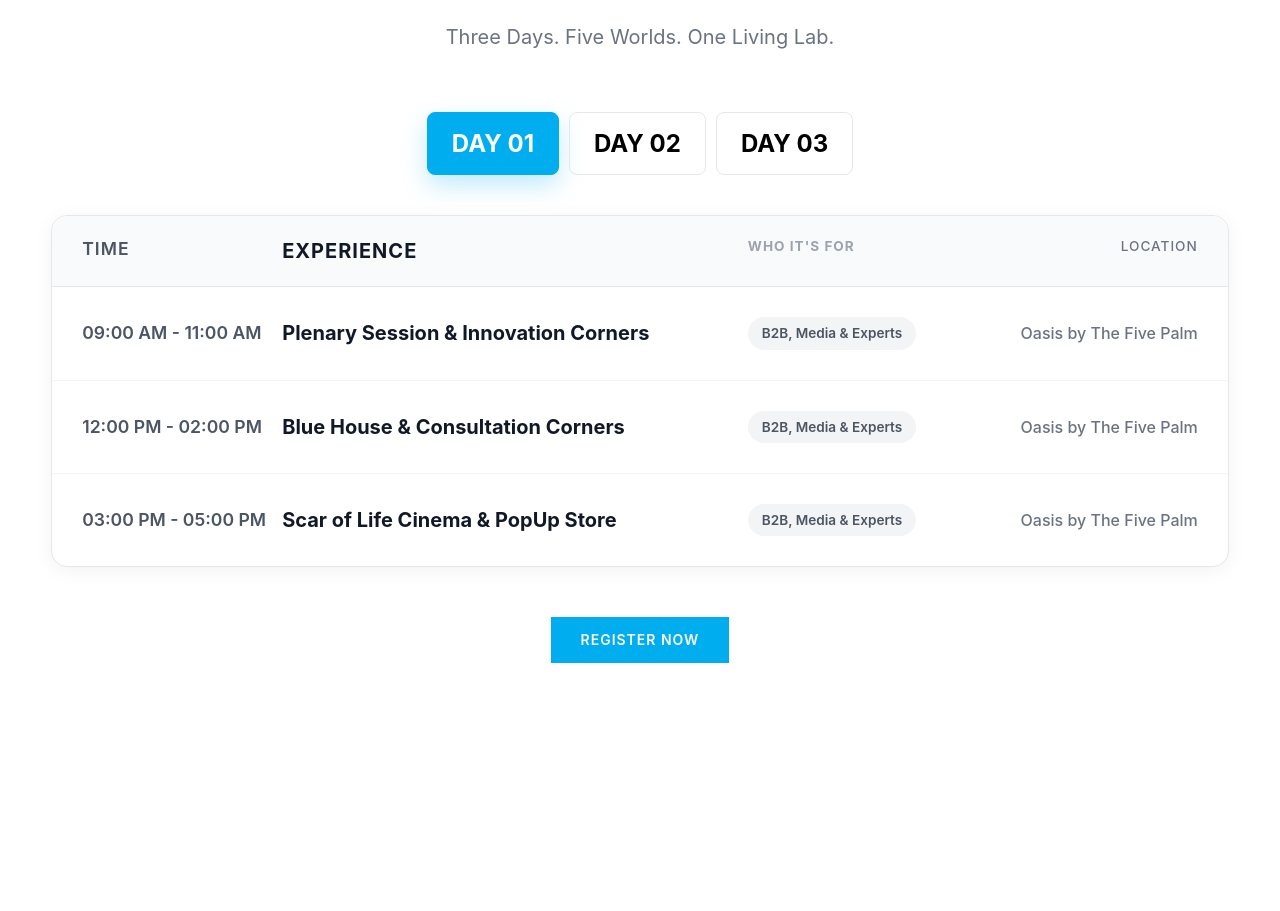
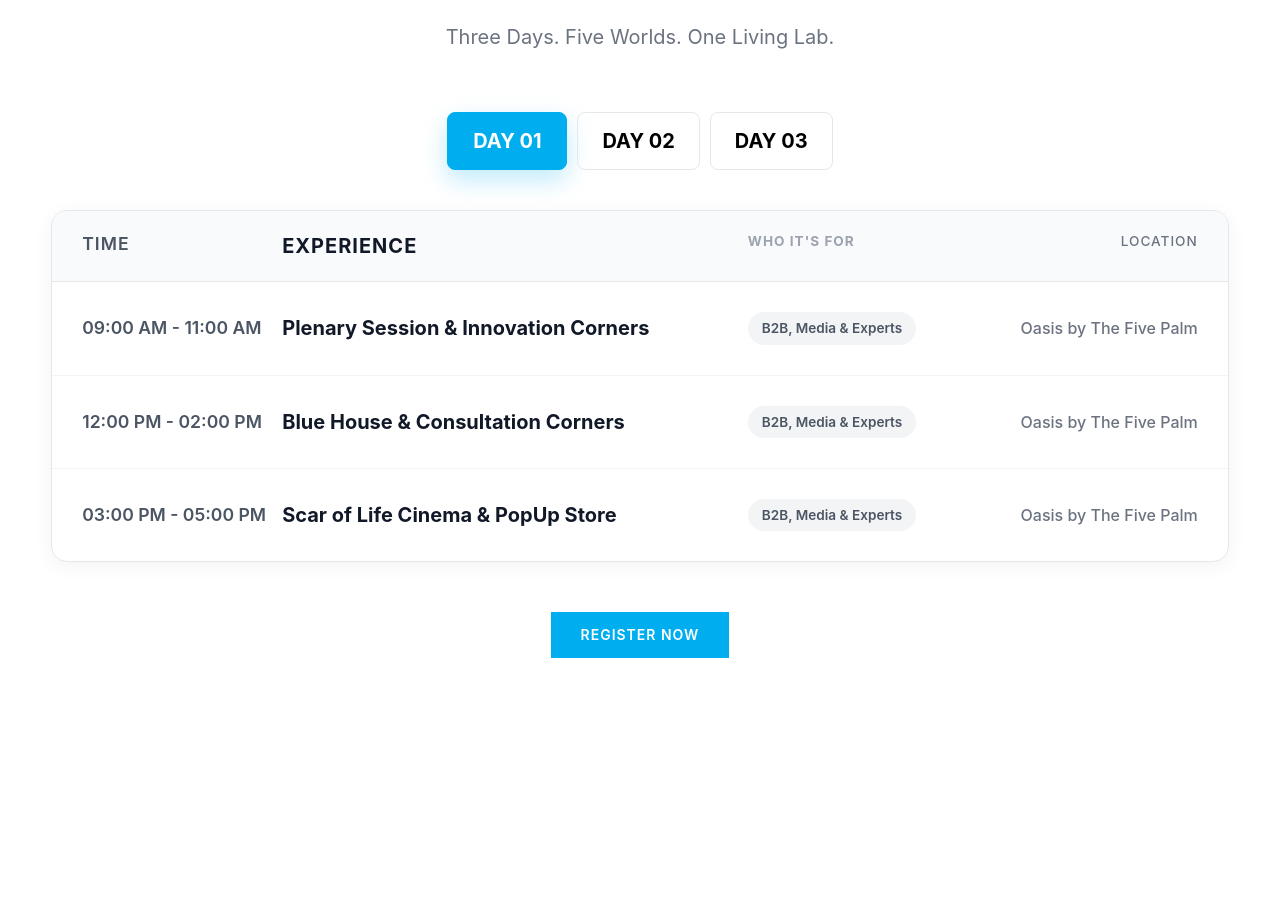
Before and after one commit to Dakolo14/livinglab, a React (Vite) app: page / in a window 1280 px wide. Shown: the part 7480-8391 px from the top of the page. Built offline with nearby package versions, Linux system fonts and the light colour scheme; a web font is replaced by a local one.

Commit message:
Fix inline style in ProgrammeSection tabs

```diff
--- a/src/components/sections/ProgrammeSection.tsx
+++ b/src/components/sections/ProgrammeSection.tsx
@@ -53,7 +53,7 @@ const ProgrammeSection: React.FC<ProgrammeSectionProps> = ({ hideHeader = false,
               className={`prog-tab-btn ${activeDay === tab.id ? 'active' : ''}`}
               onClick={() => setActiveDay(tab.id)}
             >
-              <span className="tab-title" style={{ fontSize: '1.5rem', fontWeight: 'bold' }}>{tab.title}</span>
+              <span className="tab-title">{tab.title}</span>
             </button>
           ))}
         </div>
```
